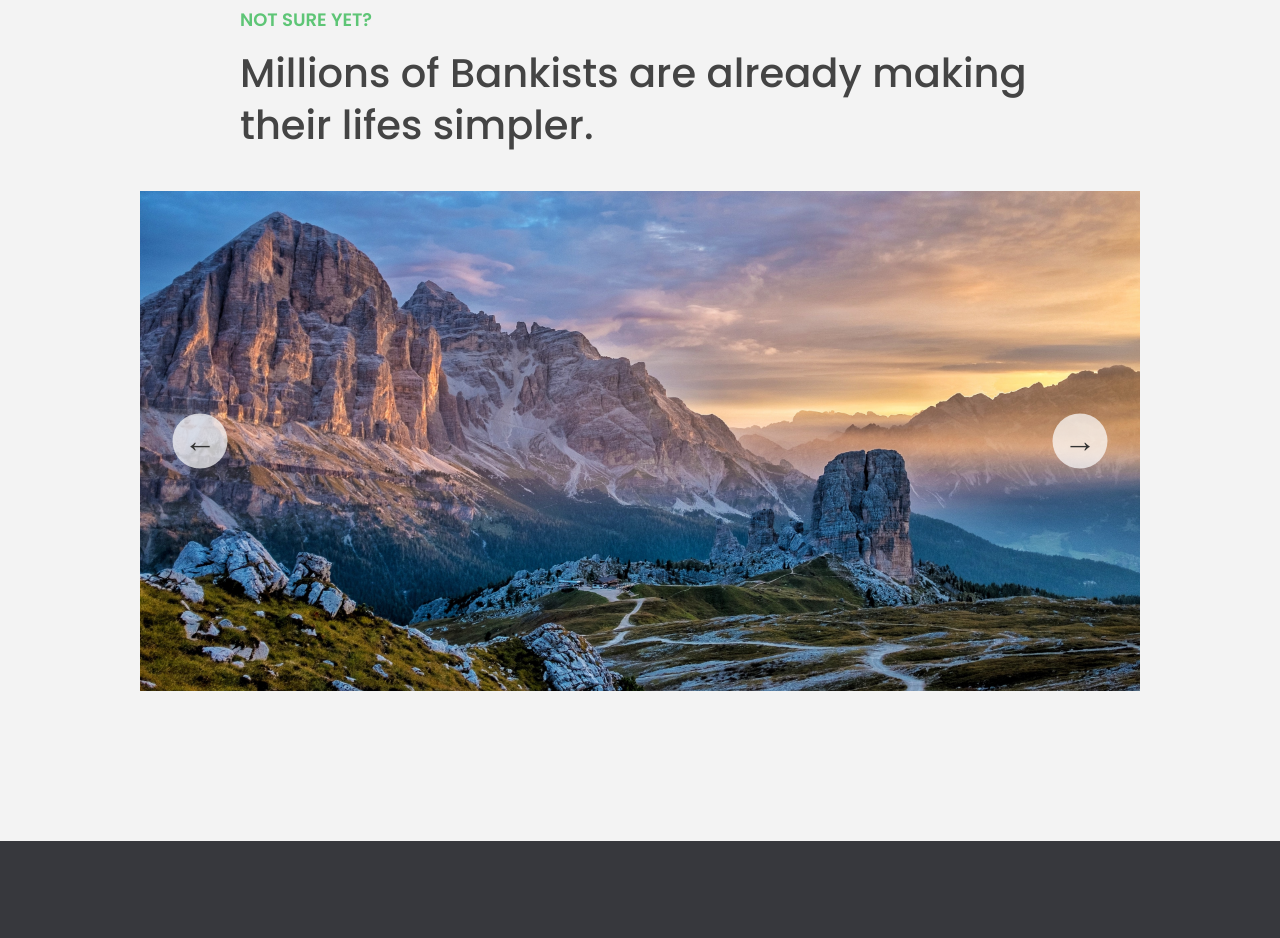
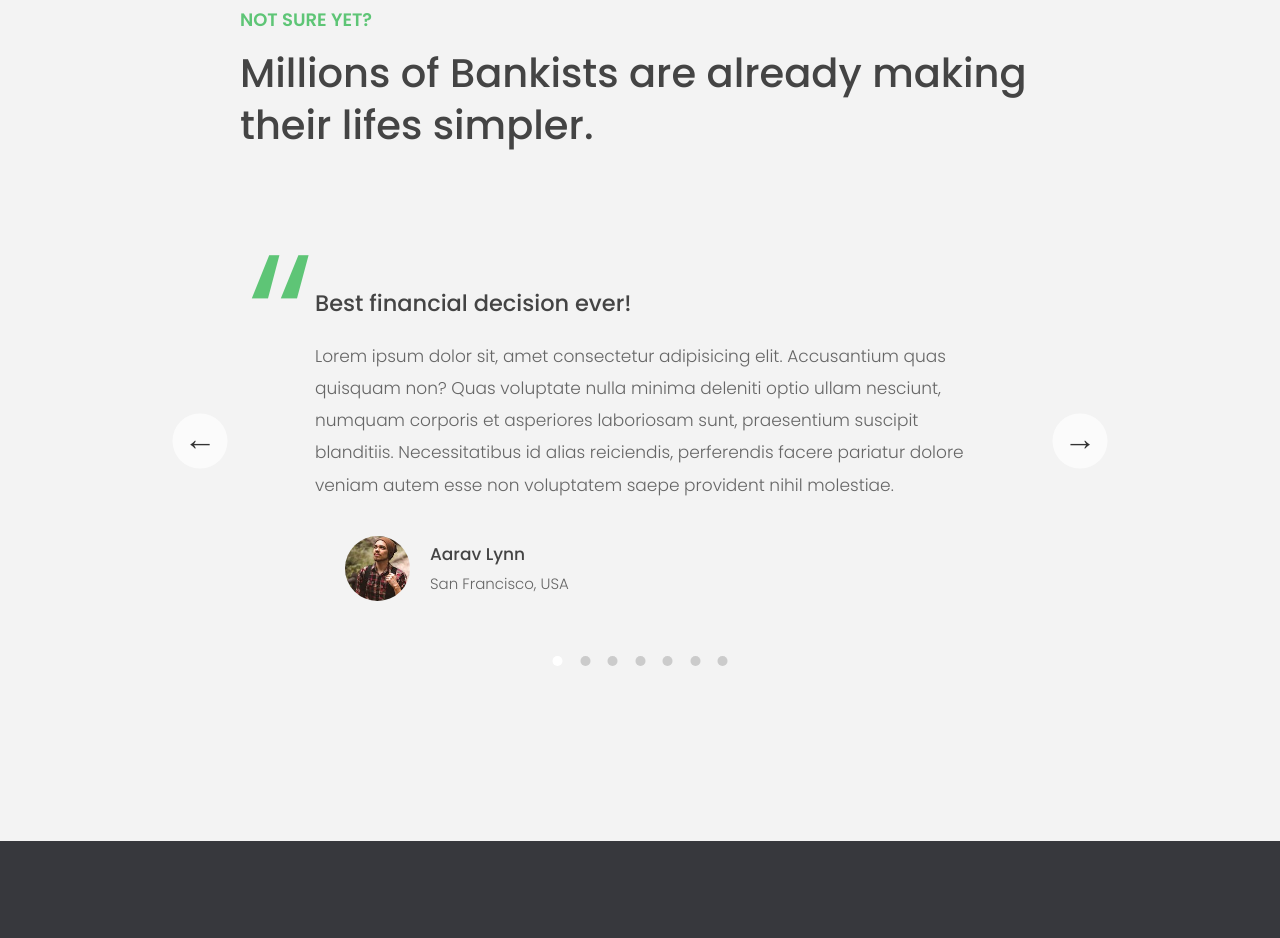
Before and after one commit to Tgaray/JavaScript-course, a plain HTML site: page 13-Advanced-DOM-Bankist/starter/index.html in a window 1280 px wide. Shown: the part 3355-4293 px from the top of the page. Drawn offline with Linux system fonts and the light colour scheme.

Commit message:
Section 13 - Advanced DOM and Events
201 - Building a Slider Component: Part 2

```diff
--- a/13-Advanced-DOM-Bankist/starter/script.js
+++ b/13-Advanced-DOM-Bankist/starter/script.js
@@ -133,22 +133,44 @@
 };
 
 //Lesson 200 Building a slider component part 1
+const slider = function () {
   const slides = document.querySelectorAll('.slide');
   const btnLeft = document.querySelector('.slider__btn--left');
   const btnRight = document.querySelector('.slider__btn--right');
+  const dotContainer = document.querySelector('.dots');
+
   let curSlide = 0;
   const maxSlide = slides.length;
 
+  //Make slider smaller so its easier to see images next to each other
   // const slider = document.querySelector('.slider');
   // slider.style.transform = 'scale(0.3) translateX(-1200px)';
   // slider.style.overflow = 'visible';
+
+  const createDots = function () {
+    slides.forEach(function (_, i) {
+      dotContainer.insertAdjacentHTML(
+        'beforeend',
+        `<button class="dots__dot" data-slide="${i}"></button>`
+      );
+    });
+  };
+
+  const activateDot = function (slide) {
+    document
+      .querySelectorAll('.dots__dot')
+      .forEach(dot => dot.classList.remove('dots__dot--active'));
+
+    document
+      .querySelector(`.dots__dot[data-slide="${slide}"]`)
+      .classList.add('dots__dot--active');
+  };
 
   const goToSlide = function (slide) {
     slides.forEach(
       (s, i) => (s.style.transform = `translateX(${100 * (i - slide)}%)`)
     );
   };
-goToSlide(0);
 
   //Next slide
   const nextSlide = function () {
@@ -161,6 +183,7 @@
     }
 
     goToSlide(curSlide);
+    activateDot(curSlide);
   };
 
   const prevSlide = function () {
@@ -173,10 +196,38 @@
     }
 
     goToSlide(curSlide);
+    activateDot(curSlide);
   };
 
+  const init = function () {
+    createDots();
+    activateDot(0);
+    goToSlide(0);
+  };
+  init();
+
+  //Event handlers
   btnRight.addEventListener('click', nextSlide);
   btnLeft.addEventListener('click', prevSlide);
+
+  document.addEventListener('keydown', function (e) {
+    console.log(e);
+    //normal way
+    if (e.key === 'ArrowLeft') prevSlide();
+    //short circuiting way
+    e.key === 'ArrowRight' && nextSlide();
+  });
+
+  dotContainer.addEventListener('click', function (e) {
+    if (e.target.classList.contains('dots__dot')) {
+      //destructuring slide from target because its already slide
+      const { slide } = e.target.dataset;
+      goToSlide(slide);
+      activateDot(slide);
+    }
+  });
+};
+slider();
 
 /*
 //To callback a function with arguments you have to create a function that calls another function pass in the event and the extra arguments needed
--- a/13-Advanced-DOM-Bankist/starter/style.css
+++ b/13-Advanced-DOM-Bankist/starter/style.css
@@ -423,11 +423,13 @@
 .slider__btn--left {
   left: 6%;
   transform: translate(-50%, -50%);
+  padding: 0 0 5px 0;
 }
 
 .slider__btn--right {
   right: 6%;
   transform: translate(50%, -50%);
+  padding: 0 0 5px 0;
 }
 
 .dots {
@@ -458,8 +460,8 @@
 }
 
 .dots__dot--active {
-  /* background-color: #fff; */
-  background-color: #888;
+  background-color: #fff;
+  /* background-color: #888; */
   opacity: 1;
 }
 
```
Also changed, not shown: 13-Advanced-DOM-Bankist/starter/index.html (+0 -2 lines). Lines whose indentation alone changed are shown as unchanged.
